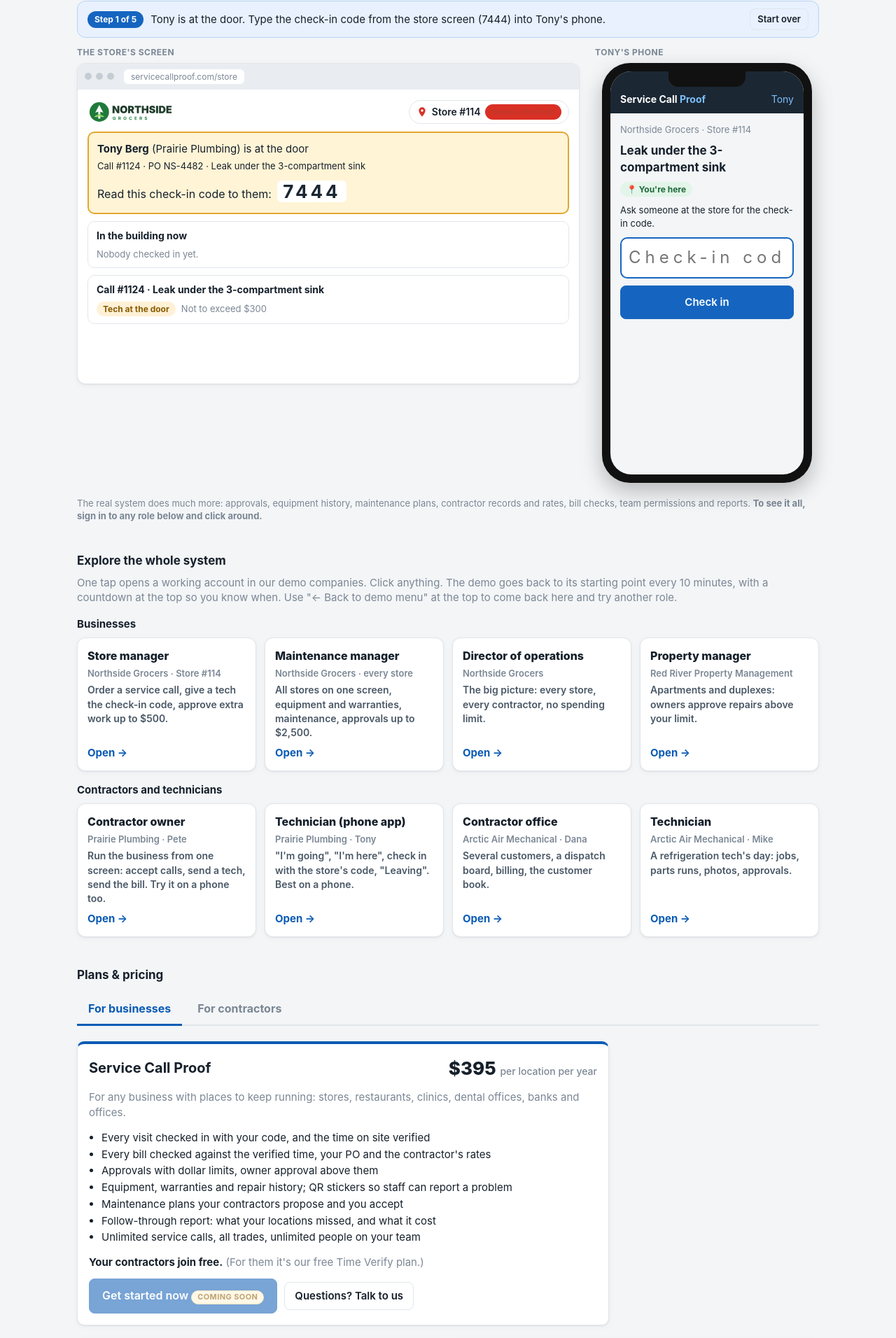
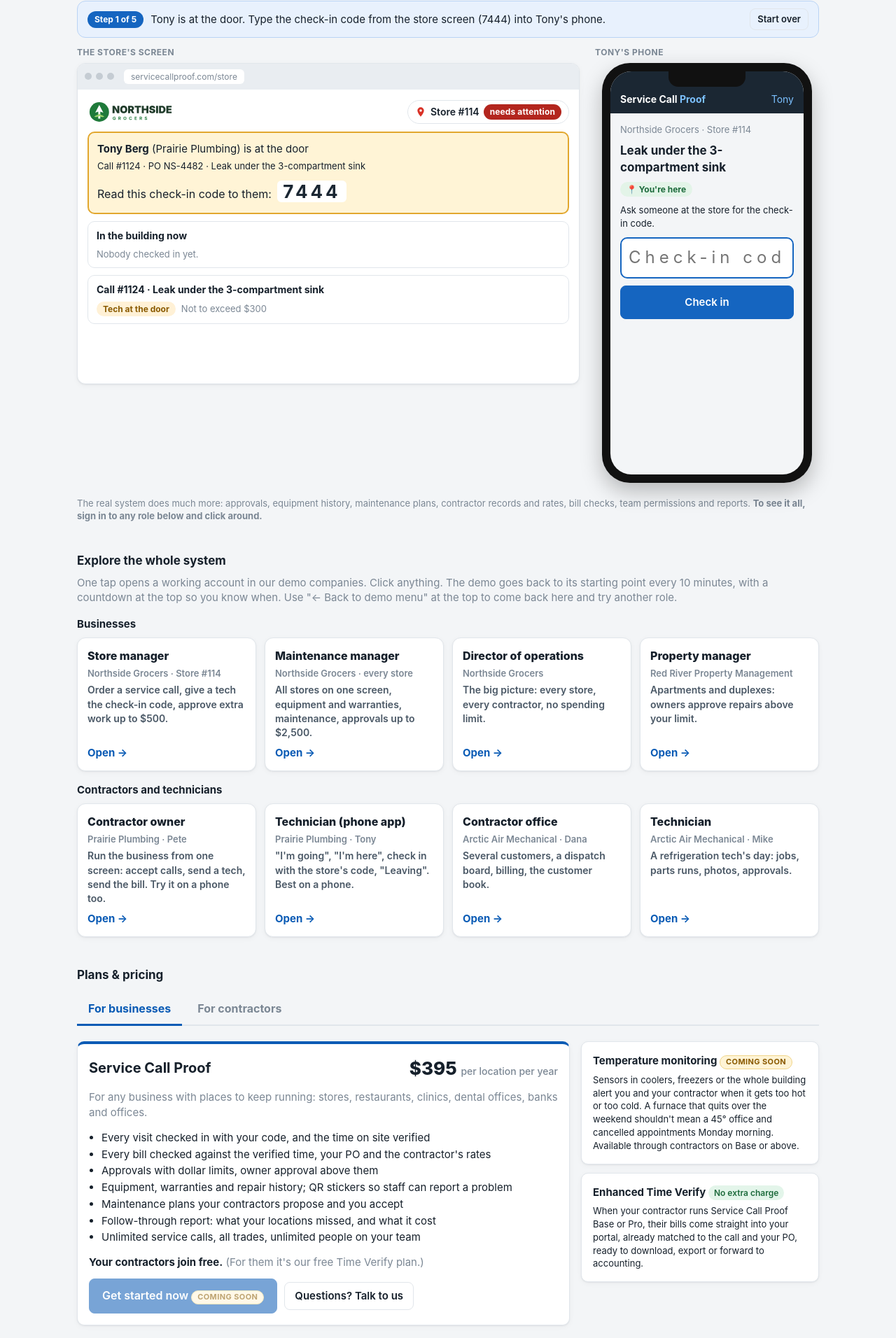
Before and after one commit to markyozamp/servicepro, a Next.js app in the folder web/: page /demo in a window 1280 px wide. Shown: the part 476-2388 px from the top of the page at 70% size. Built offline with nearby package versions, Linux system fonts and the light colour scheme; no server answers.

Commit message:
Demo: side cards beside the business plan; darker attention badge in the animation
Co-Authored-By: Claude Opus 5.5 <noreply@anthropic.com>
Claude-Session: https://claude.ai/code/session_01AQ2EMzuYHPY4R6VTfp1T4F

```diff
--- a/web/app/demo/page.js
+++ b/web/app/demo/page.js
@@ -116,6 +116,7 @@ export default function Demo() {
 
         {plans === 'business' && (
           <div className="demo-tab-body" id="plans-business">
+            <div className="demo-biz-row">
             <div className="panel panel-pad stack demo-biz-plan">
               <div className="spread"><strong style={{ fontSize: 20 }}>Service Call Proof</strong><span className="demo-price">$395 <small>per location per year</small></span></div>
               <div className="muted">For any business with places to keep running: stores, restaurants, clinics, dental offices, banks and offices.</div>
@@ -137,6 +138,7 @@ export default function Demo() {
                 <span className="small">When your contractor runs Service Call Proof Base or Pro, their bills come straight into your portal, already matched to the call and your PO, ready to download, export or forward to accounting.</span>
               </div>
             </div>
+            </div>
 
             <StorePilot />
           </div>
--- a/web/app/globals.css
+++ b/web/app/globals.css
@@ -586,3 +586,8 @@ table.compare .prospect { background: var(--amber-bg); }
 .demo-price small { font-size: 14px; font-weight: 500; color: var(--ink-3); }
 .demo-extras { display: grid; grid-template-columns: repeat(auto-fit, minmax(280px, 1fr)); gap: 12px; }
 .demo-free-line { font-size: 16px; padding: 12px 14px; border-radius: 10px; background: var(--green-bg); }
+.demo-biz-row { display: grid; grid-template-columns: minmax(0, 1fr) 340px; gap: 16px; align-items: start; }
+.demo-biz-row .demo-biz-plan { max-width: none; }
+.demo-biz-row .demo-extras { grid-template-columns: 1fr; }
+@media (max-width: 900px) { .demo-biz-row { grid-template-columns: 1fr; } }
+.sim-chip.red { background: #b3261e; color: #fff; letter-spacing: .01em; }
```
